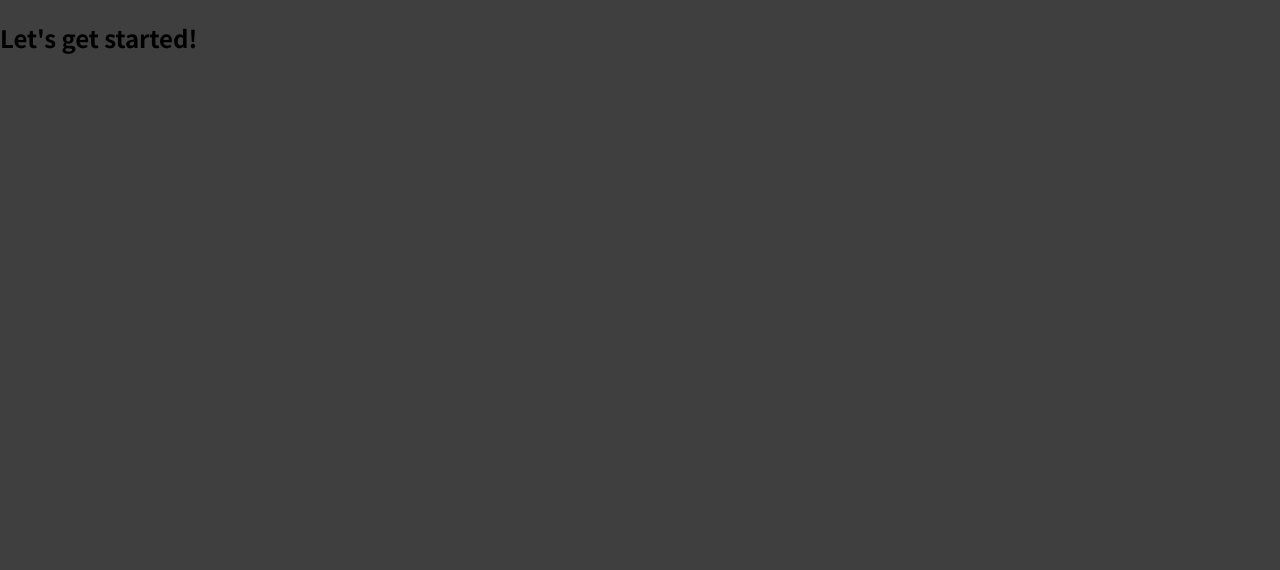
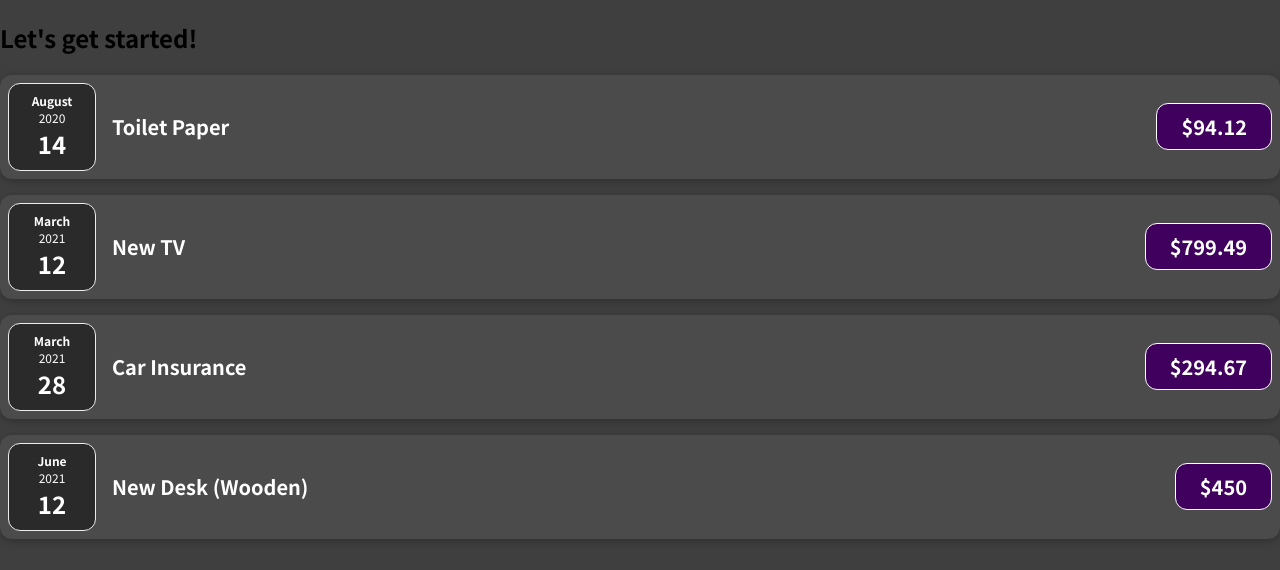
Before and after one commit to satriyahere/react-expenses-tracker, a React (Create React App) app: page / in a window 1280 px wide. Shown: the top 570 px of the page. Built offline with nearby package versions, Linux system fonts and the light colour scheme.

Commit message:
implementing list component

```diff
--- a/src/App.js
+++ b/src/App.js
@@ -1,7 +1,31 @@
+import ExpensesList from './components/ExpensesList';
+
 function App() {
+  const expenses = [
+    {
+      id: 'e1',
+      title: 'Toilet Paper',
+      amount: 94.12,
+      date: new Date(2020, 7, 14),
+    },
+    { id: 'e2', title: 'New TV', amount: 799.49, date: new Date(2021, 2, 12) },
+    {
+      id: 'e3',
+      title: 'Car Insurance',
+      amount: 294.67,
+      date: new Date(2021, 2, 28),
+    },
+    {
+      id: 'e4',
+      title: 'New Desk (Wooden)',
+      amount: 450,
+      date: new Date(2021, 5, 12),
+    },
+  ];
   return (
     <div>
       <h2>Let's get started!</h2>
+      <ExpensesList expenses={expenses}></ExpensesList>
     </div>
   );
 }
--- /dev/null
+++ b/src/components/ExpensesDate.css
@@ -0,0 +1,26 @@
+.expense-date {
+  display: flex;
+  flex-direction: column;
+  width: 5.5rem;
+  height: 5.5rem;
+  border: 1px solid #ececec;
+  background-color: #2a2a2a;
+  color: white;
+  border-radius: 12px;
+  align-items: center;
+  justify-content: center;
+}
+
+.expense-date__month {
+  font-size: 0.75rem;
+  font-weight: bold;
+}
+
+.expense-date__year {
+  font-size: 0.75rem;
+}
+
+.expense-date__day {
+  font-size: 1.5rem;
+  font-weight: bold;
+}
--- /dev/null
+++ b/src/components/ExpensesDate.js
@@ -0,0 +1,17 @@
+import React from 'react';
+import './ExpensesDate.css';
+
+function ExpensesDate(props) {
+  const month = props.date.toLocaleString('en-US', { month: 'long' });
+  const year = props.date.getFullYear();
+  const day = props.date.toLocaleString('en-US', { day: '2-digit' });
+  return (
+    <div className='expense-date'>
+      <div className='expense-date__month'>{month}</div>
+      <div className='expense-date__year'>{year}</div>
+      <div className='expense-date__day'>{day}</div>
+    </div>
+  );
+}
+
+export default ExpensesDate;
--- /dev/null
+++ b/src/components/ExpensesItem.css
@@ -0,0 +1,56 @@
+.expense-item {
+  display: flex;
+  justify-content: space-between;
+  align-items: center;
+  box-shadow: 0 2px 8px rgba(0, 0, 0, 0.25);
+  padding: 0.5rem;
+  margin: 1rem 0;
+  border-radius: 12px;
+  background-color: #4b4b4b;
+}
+
+.expense-item__description {
+  display: flex;
+  flex-direction: column;
+  gap: 1rem;
+  align-items: flex-end;
+  flex-flow: column-reverse;
+  justify-content: flex-start;
+  flex: 1;
+}
+
+.expense-item h2 {
+  color: #3a3a3a;
+  font-size: 1rem;
+  flex: 1;
+  margin: 0 1rem;
+  color: white;
+}
+
+.expense-item__price {
+  font-size: 1rem;
+  font-weight: bold;
+  color: white;
+  background-color: #40005d;
+  border: 1px solid white;
+  padding: 0.5rem;
+  border-radius: 12px;
+}
+
+@media (min-width: 580px) {
+  .expense-item__description {
+    flex-direction: row;
+    align-items: center;
+    justify-content: flex-start;
+    flex: 1;
+  }
+
+  .expense-item__description h2 {
+    font-size: 1.25rem;
+  }
+
+  .expense-item__price {
+    font-size: 1.25rem;
+    padding: 0.5rem 1.5rem;
+  }
+}
--- /dev/null
+++ b/src/components/ExpensesItem.js
@@ -0,0 +1,17 @@
+import React from 'react';
+import './ExpensesItem.css';
+import ExpensesDate from './ExpensesDate';
+
+function ExpensesItem(props) {
+  return (
+    <div className='expense-item'>
+      <ExpensesDate date={props.date}></ExpensesDate>
+      <div className='expense-item__description'>
+        <h2>{props.title}</h2>
+        <div className='expense-item__price'>${props.amount}</div>
+      </div>
+    </div>
+  );
+}
+
+export default ExpensesItem;
--- /dev/null
+++ b/src/components/ExpensesList.js
@@ -0,0 +1,38 @@
+import React from 'react';
+import ExpensesItem from './ExpensesItem';
+
+function ExpensesList(props) {
+  return (
+    <div>
+      <ExpensesItem
+        title={props.expenses[0].title}
+        date={props.expenses[0].date}
+        amount={props.expenses[0].amount}
+      ></ExpensesItem>
+      <ExpensesItem
+        title={props.expenses[1].title}
+        date={props.expenses[1].date}
+        amount={props.expenses[1].amount}
+      ></ExpensesItem>
+      <ExpensesItem
+        title={props.expenses[2].title}
+        date={props.expenses[2].date}
+        amount={props.expenses[2].amount}
+      ></ExpensesItem>
+      <ExpensesItem
+        title={props.expenses[3].title}
+        date={props.expenses[3].date}
+        amount={props.expenses[3].amount}
+      ></ExpensesItem>
+      {/* {props.expenses.forEach(element =>
+        <ExpensesItem
+          title={element.title}
+          date={element.date}
+          amount={element.amount}
+        ></ExpensesItem>
+      )} */}
+    </div>
+  );
+}
+
+export default ExpensesList;
```
